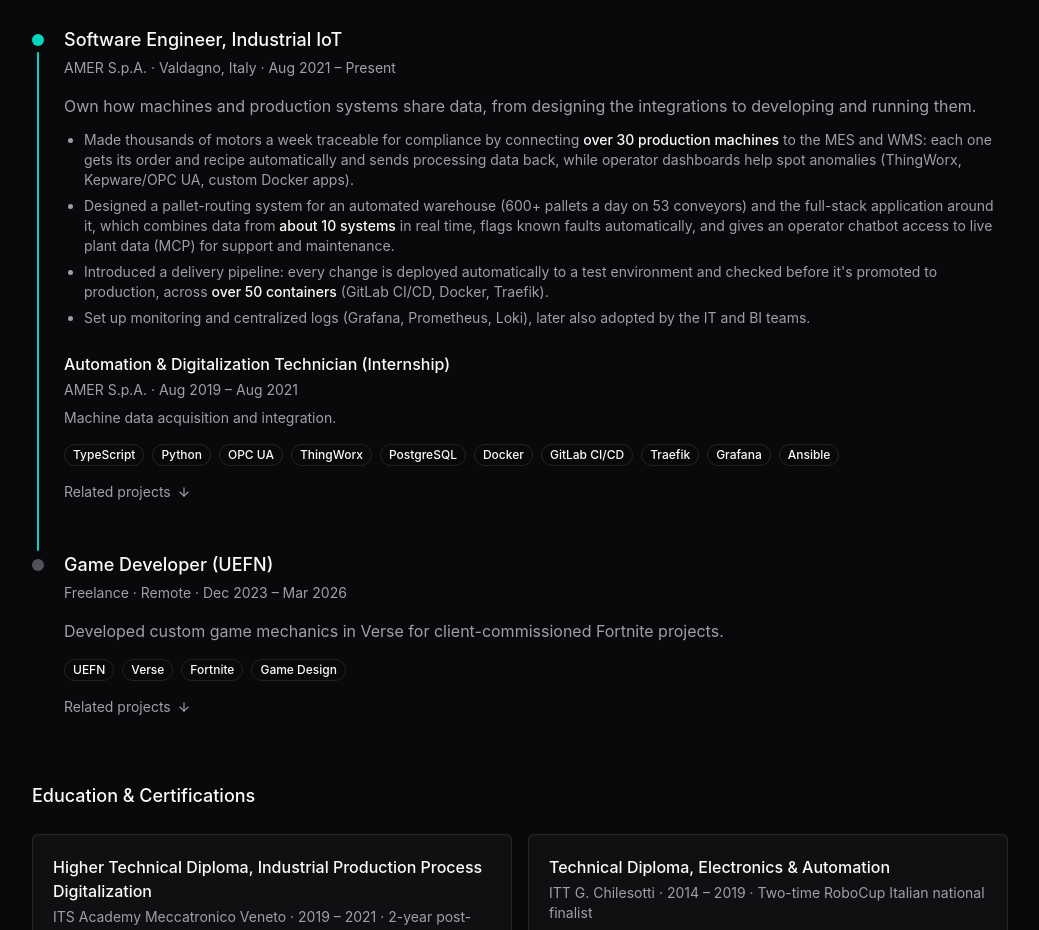
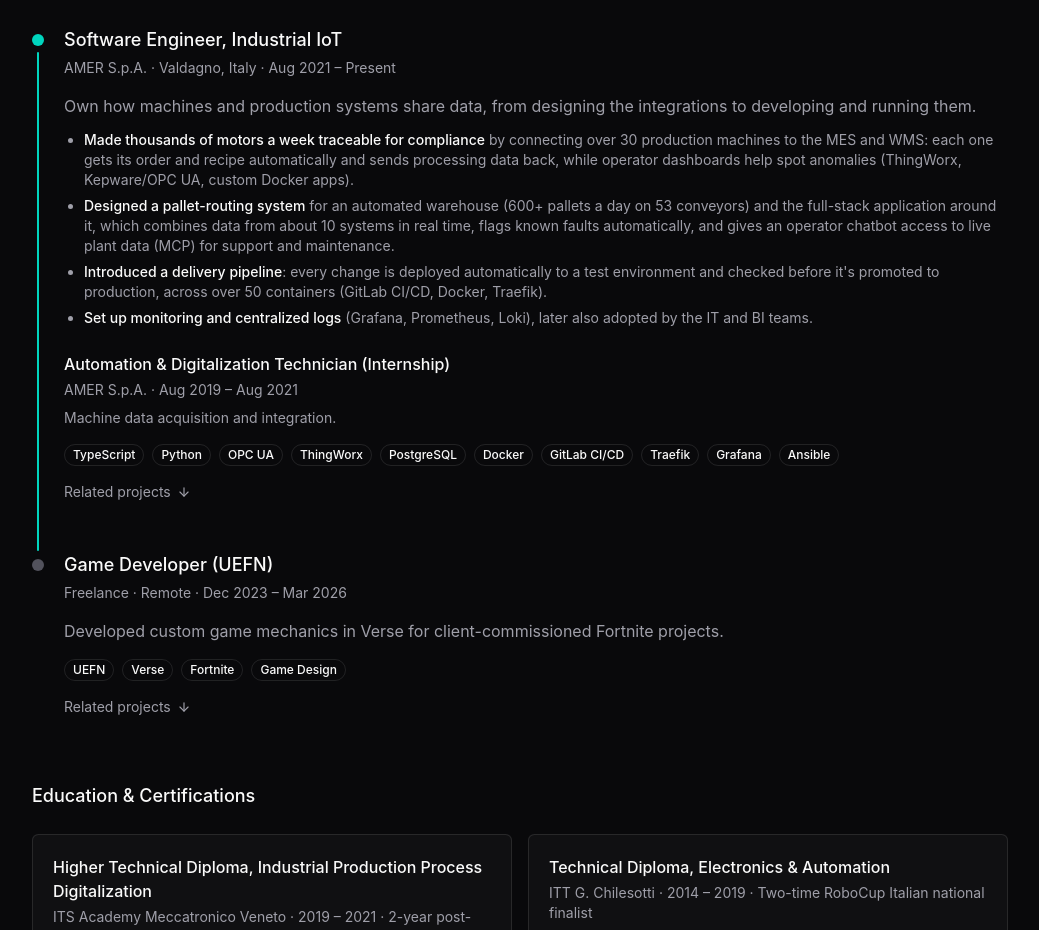
Before and after one commit to dzerk11/portfolio, a Vue app: page / in a window 1280 px wide. Shown: the part 1560-2490 px from the top of the page, without its empty margins (120-1159 px from the left). Built offline with nearby package versions, Linux system fonts and the light colour scheme.

Commit message:
feat: bold bullet openers

```diff
--- a/src/data/experience.ts
+++ b/src/data/experience.ts
@@ -64,10 +64,10 @@
     summary:
       'Own how machines and production systems share data, from designing the integrations to developing and running them.',
     highlights: [
-      'Made thousands of motors a week traceable for compliance by connecting **over 30 production machines** to the MES and WMS: each one gets its order and recipe automatically and sends processing data back, while operator dashboards help spot anomalies (ThingWorx, Kepware/OPC UA, custom Docker apps).',
-      'Designed a pallet-routing system for an automated warehouse (600+ pallets a day on 53 conveyors) and the full-stack application around it, which combines data from **about 10 systems** in real time, flags known faults automatically, and gives an operator chatbot access to live plant data (MCP) for support and maintenance.',
-      'Introduced a delivery pipeline: every change is deployed automatically to a test environment and checked before it\'s promoted to production, across **over 50 containers** (GitLab CI/CD, Docker, Traefik).',
-      'Set up monitoring and centralized logs (Grafana, Prometheus, Loki), later also adopted by the IT and BI teams.',
+      '**Made thousands of motors a week traceable for compliance** by connecting over 30 production machines to the MES and WMS: each one gets its order and recipe automatically and sends processing data back, while operator dashboards help spot anomalies (ThingWorx, Kepware/OPC UA, custom Docker apps).',
+      '**Designed a pallet-routing system** for an automated warehouse (600+ pallets a day on 53 conveyors) and the full-stack application around it, which combines data from about 10 systems in real time, flags known faults automatically, and gives an operator chatbot access to live plant data (MCP) for support and maintenance.',
+      '**Introduced a delivery pipeline**: every change is deployed automatically to a test environment and checked before it\'s promoted to production, across over 50 containers (GitLab CI/CD, Docker, Traefik).',
+      '**Set up monitoring and centralized logs** (Grafana, Prometheus, Loki), later also adopted by the IT and BI teams.',
     ],
     previousRole: {
       role: 'Automation & Digitalization Technician (Internship)',
```
Also changed, not shown: 1 other file (tests, documents, lock files or other folders).
